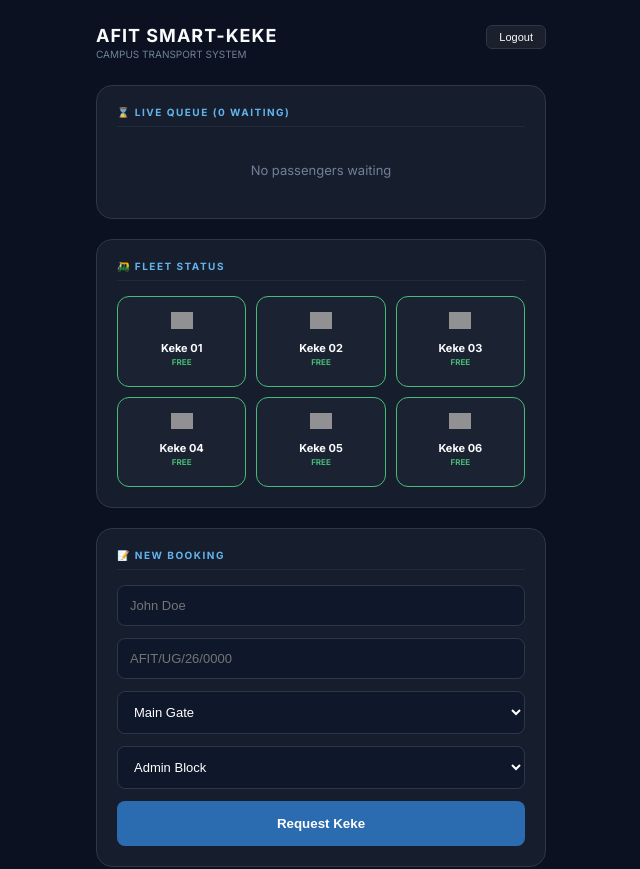
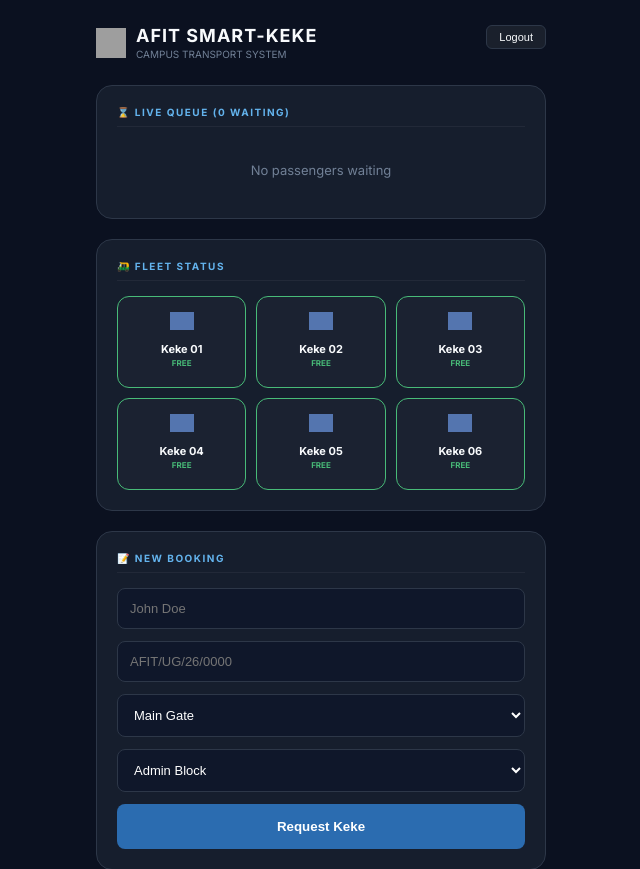
Before and after one commit to Tymakarfi/Afit-keke, a Flask app: page / in a window 1280 px wide. Shown: the top 869 px of the page, without its empty margins (319-959 px from the left). Run offline with Flask 3, Linux system fonts and the light colour scheme; grey boxes are pictures that could not be loaded.

Commit message:
Refactor HTML structure and update styles

```diff
--- a/templates/index.html
+++ b/templates/index.html
@@ -28,14 +28,16 @@
 
         /* Fleet Grid */
         .fleet-grid { display: grid; grid-template-columns: repeat(3, 1fr); gap: 10px; }
-        .keke-card { border-radius: 12px; padding: 15px 5px; text-align: center; background: rgba(255,255,255,0.02); transition: 0.3s; }
-        .keke-card img { width: 22px; margin-bottom: 8px; opacity: 0.9; }
+        .keke-card { border-radius: 12px; padding: 15px 5px; text-align: center; background: rgba(255,255,255,0.02); }
+        .keke-card img { width: 24px; margin-bottom: 8px; filter: invert(80%) sepia(20%) saturate(1000%) hue-rotate(180deg); }
         .keke-name { font-size: 11px; font-weight: 700; display: block; margin-bottom: 2px; }
         .keke-status { font-size: 8px; font-weight: 900; text-transform: uppercase; margin-bottom: 4px; display: block; }
         .keke-passenger { font-size: 8px; color: var(--muted); white-space: nowrap; overflow: hidden; text-overflow: ellipsis; padding: 0 4px; display: block; }
 
         .keke-busy { border: 1.5px solid var(--gold); }
         .keke-busy .keke-status { color: var(--gold); }
+        .keke-busy img { filter: none; } /* Show original gold/yellow Keke color when busy */
+
         .keke-free { border: 1.5px solid var(--green); }
         .keke-free .keke-status { color: var(--green); }
 
@@ -54,6 +56,7 @@
 <div class="container">
     <header>
         <div class="logo-area">
+            <img src="https://cdn-icons-png.flaticon.com/512/1032/1032989.png" width="30" height="30">
             <div class="logo-text">
                 <h1>AFIT SMART-KEKE</h1>
                 <p>Campus Transport System</p>
@@ -64,7 +67,6 @@
         </div>
     </header>
 
-    <!-- ACTIVE USER TICKET (Shows only when booked) -->
     <div id="personal-ticket-area" style="display: none;">
         <div class="my-ticket-box">
             <div class="ticket-label">Your Active Ticket</div>
@@ -73,7 +75,6 @@
         </div>
     </div>
 
-    <!-- LIVE QUEUE -->
     <div class="section-card">
         <div class="section-title">⌛ LIVE QUEUE (<span id="queue-count-num">0</span> WAITING)</div>
         <div id="queue-list-container">
@@ -81,15 +82,12 @@
         </div>
     </div>
 
-    <!-- FLEET STATUS -->
     <div class="section-card">
         <div class="section-title">🛺 FLEET STATUS</div>
         <div class="fleet-grid" id="fleet-grid">
-            <!-- Grid generated by JS -->
-        </div>
+            </div>
     </div>
 
-    <!-- BOOKING FORM -->
     <div id="booking-form-card" class="section-card">
         <div class="section-title">📝 NEW BOOKING</div>
         <input type="text" id="name" placeholder="John Doe">
@@ -110,7 +108,7 @@
 
 <script>
     let myBookingId = localStorage.getItem('afit_bid');
-    let timerRunning = false;
+    const tricycleIcon = "https://cdn-icons-png.flaticon.com/512/1032/1032989.png";
 
     async function submitBooking() {
         const n = document.getElementById('name').value || "John Doe";
@@ -132,30 +130,25 @@
     }
 
     async function updateDashboard() {
-        // Get global status (Fleet and Queue)
         const res = await fetch('/status');
         const data = await res.json();
 
-        // 1. Update Fleet Grid (Matches image_19.png)
+        // Update Fleet Grid with Tricycle Icons
         const grid = document.getElementById('fleet-grid');
         grid.innerHTML = data.tricycles.map(t => `
             <div class="keke-card ${t.status === 'busy' ? 'keke-busy' : 'keke-free'}">
-                <img src="https://cdn-icons-png.flaticon.com/512/2162/2162561.png">
+                <img src="${tricycleIcon}">
                 <span class="keke-name">${t.label}</span>
                 <span class="keke-status">${t.status === 'busy' ? 'ON TRIP' : 'FREE'}</span>
                 <span class="keke-passenger">${t.passenger ? t.passenger : ''}</span>
             </div>
         `).join('');
 
-        // 2. Update Live Queue List
-        // To show actual tickets in the queue, we'd usually fetch all bookings,
-        // but here we show a count-based list to keep it performant.
         document.getElementById('queue-count-num').textContent = data.queue_count;
         const qList = document.getElementById('queue-list-container');
         if (data.queue_count === 0) {
             qList.innerHTML = '<div class="empty-msg">No passengers waiting</div>';
         } else {
-            // Display generic items for other people in the queue
             qList.innerHTML = Array(data.queue_count).fill(0).map((_, i) => `
                 <div class="queue-item">
                     <span>Passenger #${i+1}</span>
@@ -164,7 +157,6 @@
             `).join('');
         }
 
-        // 3. Update Personal Ticket Status
         if (myBookingId) {
             const bRes = await fetch(`/mybooking/${myBookingId}`);
             const bData = await bRes.json();
```
